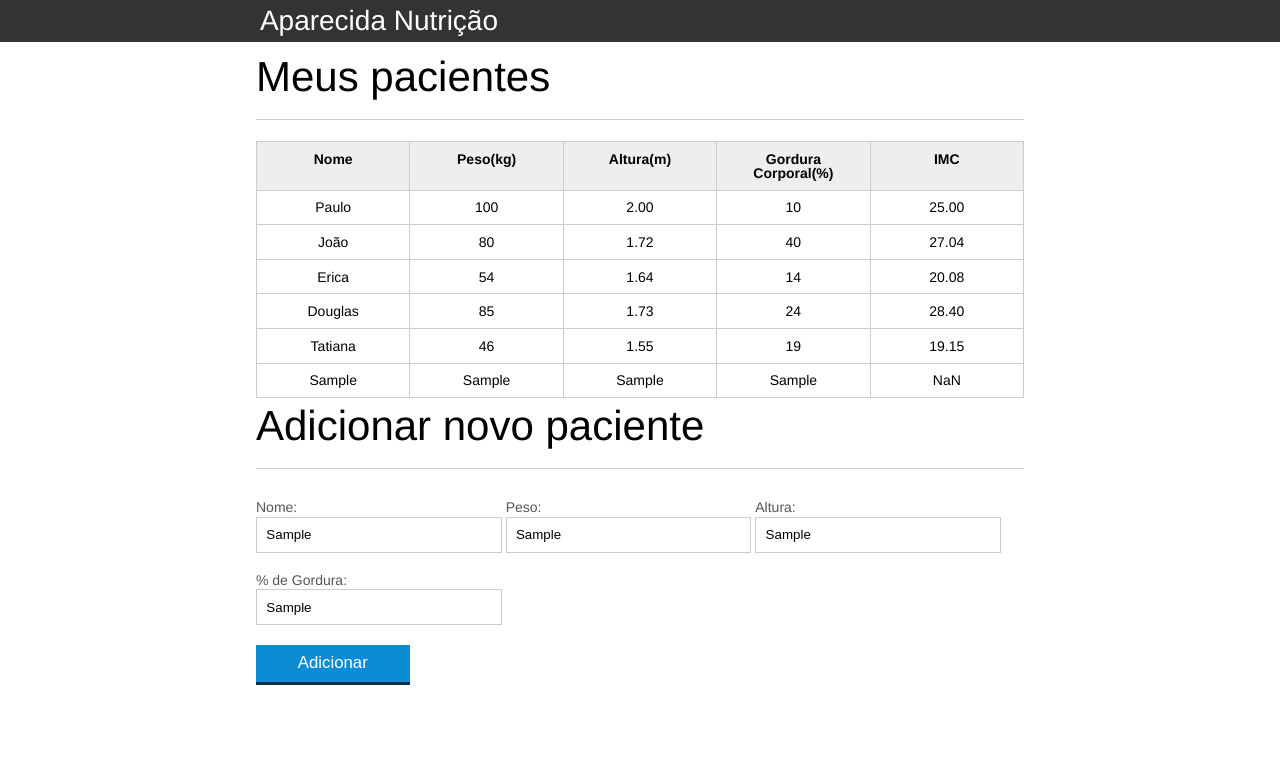
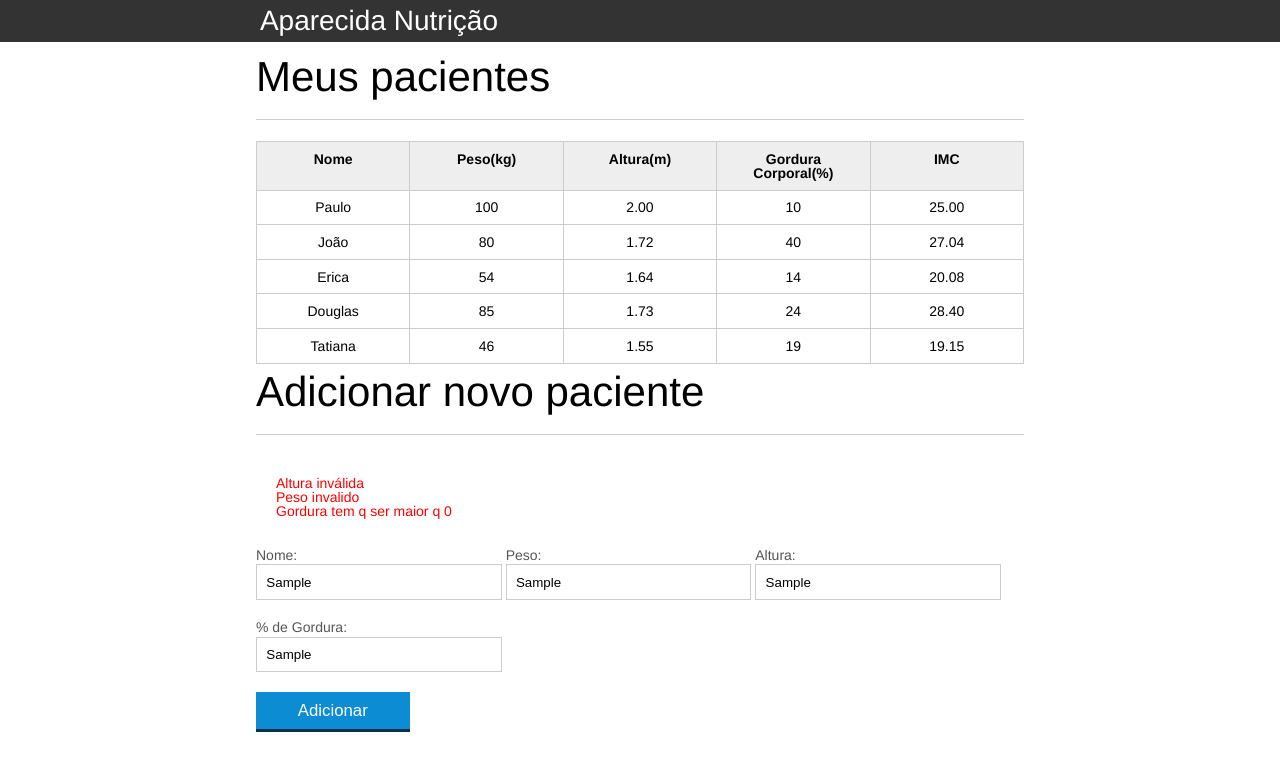
Before and after one commit to EduardoLeoDaSilva/ControleNomeJs, a plain HTML site: page index.html in a window 1280 px wide. Both pictures are taken after typing "Sample", "Sample", "Sample", "Sample" into the empty fields and a click on the button "Adicionar". Drawn offline with Linux system fonts and the light colour scheme.

Commit message:
Mensagens de erro ao adicionar no paciente

```diff
--- a/css/index.css
+++ b/css/index.css
@@ -141,3 +141,12 @@ button[disabled=disabled], button:disabled {
 	opacity: 0;
 	transition: 500ms;
 }
+
+#mensagem-erro{
+	color: red;
+	padding: 20px
+}
+
+.invisible{
+	display: none;
+}
--- a/index.html
+++ b/index.html
@@ -74,7 +74,10 @@
 
 
 			<section class="container">
+
+
 				<h2 id="titulo-form">Adicionar novo paciente</h2>
+				<ul id="mensagem-erro" class="invisible"></ul>
 				<form id="form-adiciona" method="POST">
 					<div class="grupo">
 						<label for="nome">Nome:</label>
--- a/js/cacula-imc.js
+++ b/js/cacula-imc.js
@@ -12,21 +12,22 @@ function preencherCampImc(pacientes) {
 
     for (var i = 0; i < pacientes.length; i++) {
         var paciente = pacientes[i];
-        if (!validarAltura(paciente) && !validarPeso(paciente)) {
+        var peso = paciente.querySelector(".info-peso").textContent;
+        var altura= paciente.querySelector(".info-altura").textContent;
+        if (!validarAltura(altura) && !validarPeso(peso)) {
             paciente.querySelector(".info-imc").textContent = "Altura e Peso inválidos";
             paciente.classList.add("altura-peso-invalido");
         }
-        else if (!validarAltura(paciente)) {
+        else if (!validarAltura(altura)) {
             paciente.querySelector(".info-imc").textContent = "Altura inválida";
             paciente.classList.add("altura-peso-invalido");
         }
-        else if (!validarPeso(paciente)) {
+        else if (!validarPeso(peso)) {
             paciente.querySelector(".info-imc").textContent = "Peso inválida";
             paciente.classList.add("altura-peso-invalido");
         }
         else {
-            var peso = paciente.querySelector(".info-peso").textContent;
-            var altura= paciente.querySelector(".info-altura").textContent;
+
             var imc = calcularImc(peso,altura);
             paciente.querySelector(".info-imc").textContent = imc;
         }
@@ -39,8 +40,7 @@ function calcularImc(peso, altura){
     return  imc.toFixed(2);
 }
 
-function validarPeso(paciente){
-    var peso = paciente.querySelector(".info-peso").textContent;
+function validarPeso(peso){
     if(peso >0 && peso <=100){
         return true;
     }
@@ -48,8 +48,7 @@ function validarPeso(paciente){
 
 }
 
-function validarAltura(paciente){
-    var altura = paciente.querySelector(".info-altura").textContent;
+function validarAltura(altura){
     if(altura >0 && altura <=3){
         return true;
     }
--- a/js/form-novoPaciente.js
+++ b/js/form-novoPaciente.js
@@ -1,12 +1,23 @@
 var btnAdicionar = document.querySelector("#adicionar-paciente");
+var ul= document.querySelector("#mensagem-erro")
 
 
 btnAdicionar.addEventListener("click", function () {
     event.preventDefault();
-
+    ul.innerHTML = "";
     var formAdicionarPaciente = document.querySelector("#form-adiciona");
     var paciente = obterPaciente(formAdicionarPaciente);
-    adicionarPaciente(paciente);
+    var erros = validarPaciente(paciente);
+    if(erros.length >=1){
+        exibirMensagensDeErro(erros);
+
+    }else{
+
+       ul.classList.add("invisible");
+       ul.innerHTML = "";
+        adicionarPaciente(paciente);
+        formAdicionarPaciente.reset();
+    }
 
 
 });
@@ -51,3 +62,38 @@ function adicionarPaciente(paciente) {
 
 
 }
+
+function validarPaciente(paciente){
+
+    var erros = [];
+
+
+    if(!validarAltura(paciente.altura)){
+        erros.push("Altura inválida");
+    }
+
+    if(!validarPeso(paciente.peso)){
+        erros.push("Peso invalido");
+    }
+
+    if(!(paciente.nome.length >= 2)){
+        erros.push("Nome tem que ter no minimo 2 caracteres");
+    }
+
+    if(!(paciente.gordura > 0)){
+        erros.push("Gordura tem q ser maior q 0");
+    }
+    return erros;
+
+}
+
+
+function exibirMensagensDeErro(erros){
+    var ulErro = document.querySelector("#mensagem-erro");
+    erros.forEach(function(erro){
+        var liErro = document.createElement("li");
+        liErro.textContent = erro;
+        ulErro.appendChild(liErro);
+    });
+    ulErro.classList.remove("invisible");
+}
```
Also changed, not shown: js/filtrar-pacientes.js (added).
